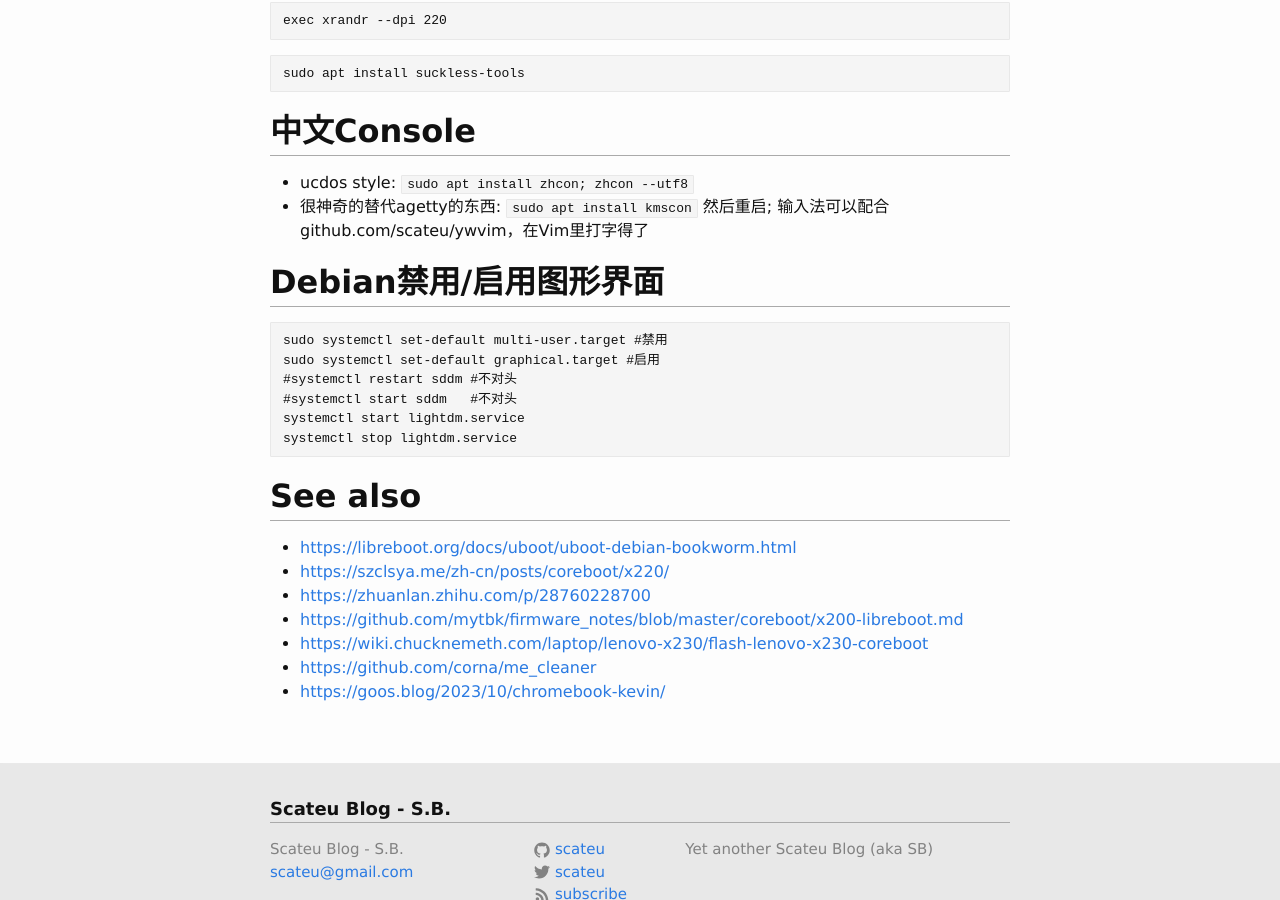
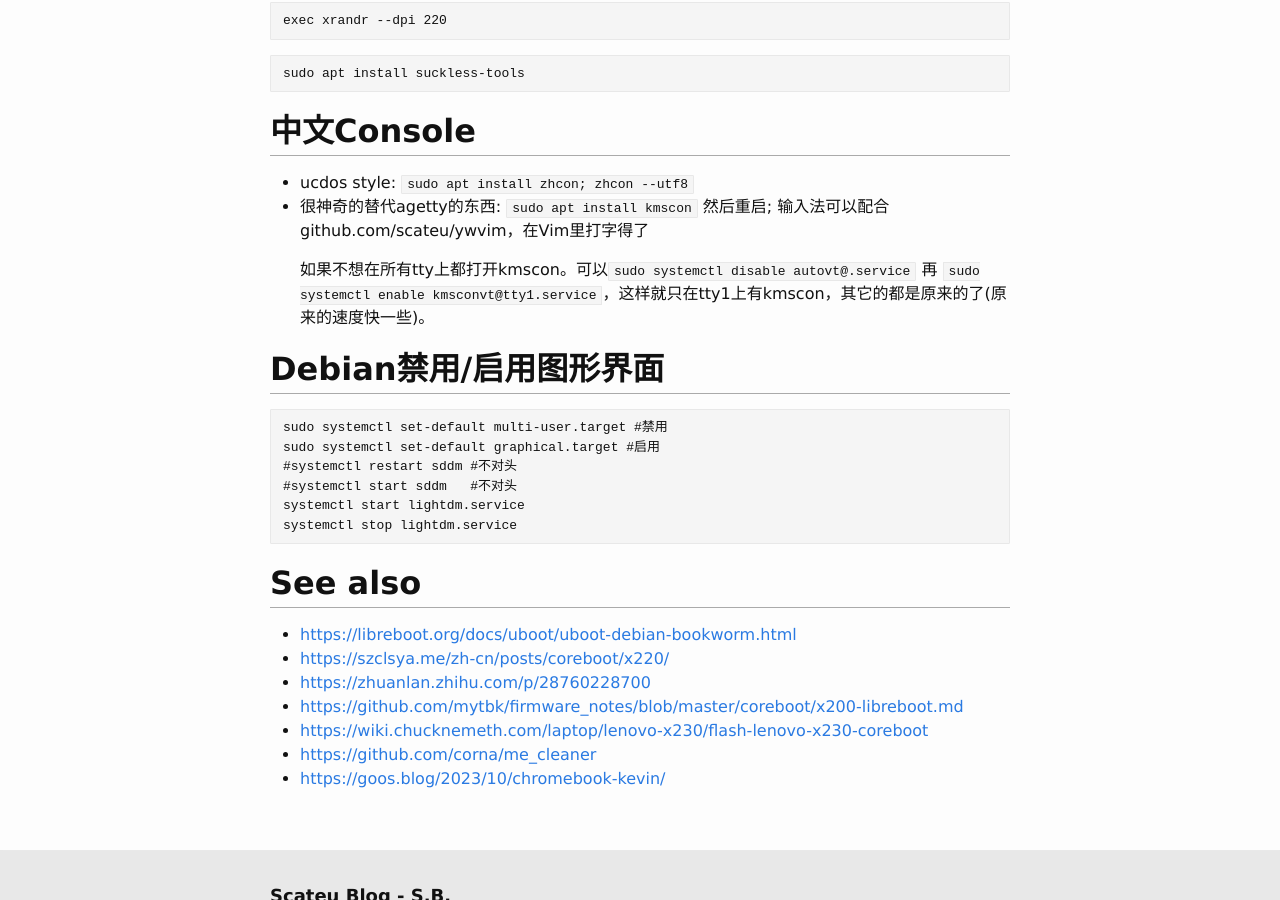
Before and after one commit to scateu/scateu.github.io, a Jekyll site: the page built from _posts/2025-07-22-chromebook-libreboot.md, in a window 1280 px wide and 900 px high, scrolled down 2311 px. Built offline with Jekyll 4.4.1, drawn with Linux system fonts in a browser that asks for light colours; nearby versions of some CDN libraries; comment, search, counter and statistics services are not loaded.

Commit message:
2025-07-22-chromebook-libreboot.md

```diff
--- a/_posts/2025-07-22-chromebook-libreboot.md
+++ b/_posts/2025-07-22-chromebook-libreboot.md
@@ -116,6 +116,8 @@
  - ucdos style: `sudo apt install zhcon; zhcon --utf8`
  - 很神奇的替代agetty的东西: `sudo apt install kmscon` 然后重启; 输入法可以配合github.com/scateu/ywvim，在Vim里打字得了
 
+   如果不想在所有tty上都打开kmscon。可以`sudo systemctl disable autovt@.service` 再 `sudo systemctl enable kmsconvt@tty1.service`，这样就只在tty1上有kmscon，其它的都是原来的了(原来的速度快一些)。
+
 
 
 ## Debian禁用/启用图形界面
```
